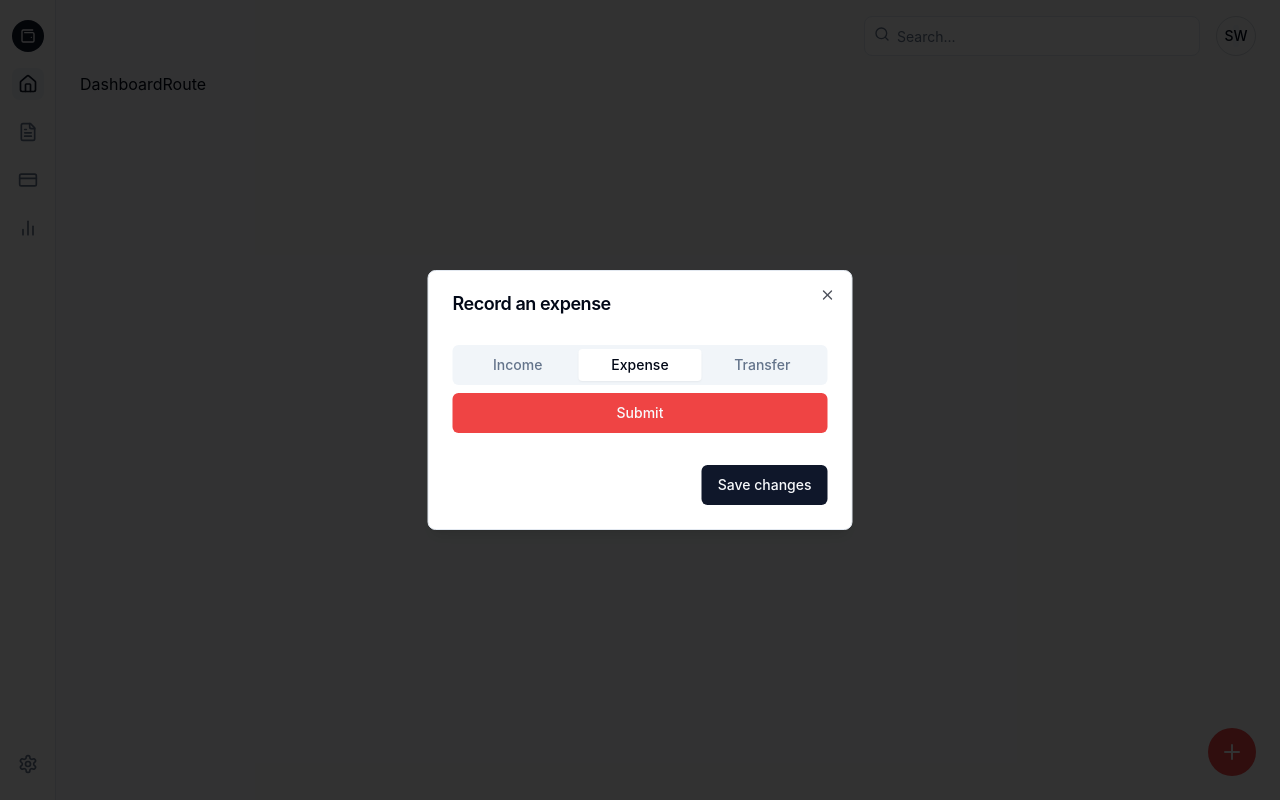
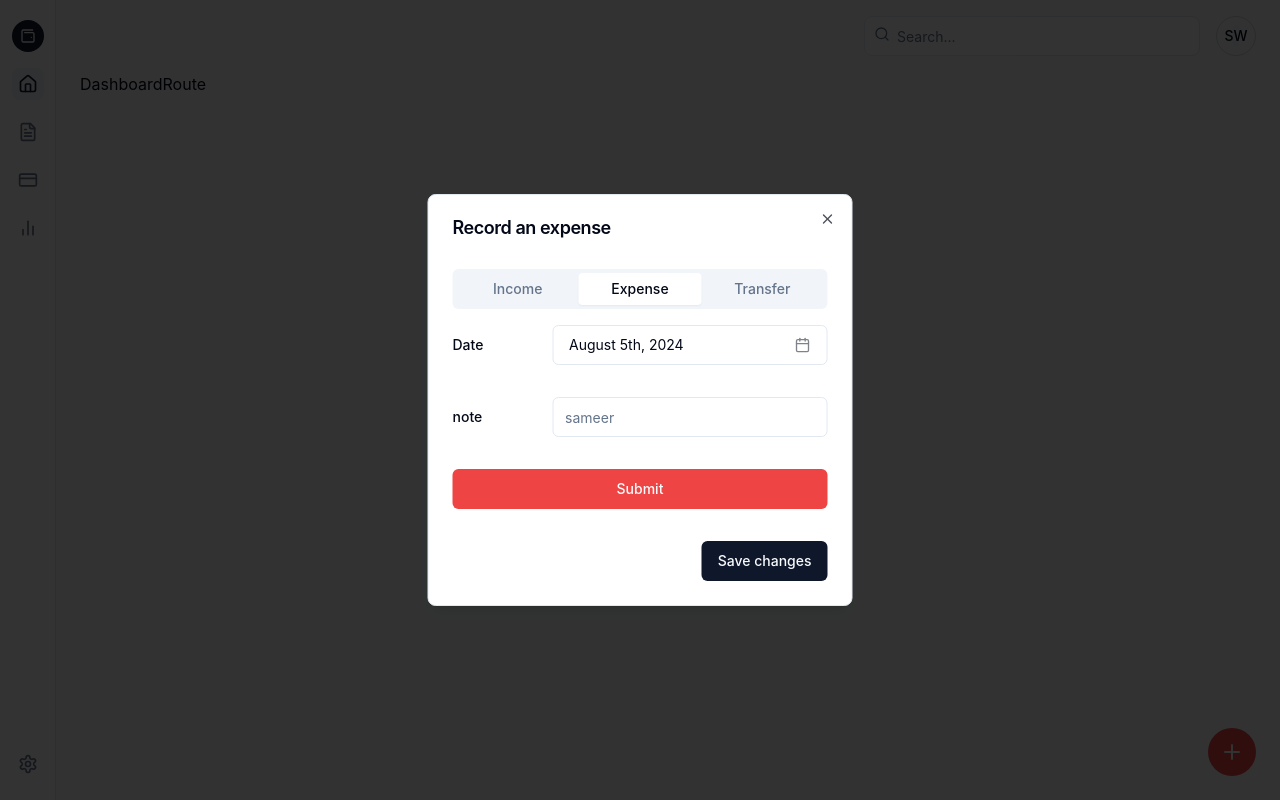
Before and after one commit to wsameer/budget-tracker, a React (Vite) app: page /app in a window 1280 px wide. Both pictures are taken after a click on the button 1232 px from the left and 752 px from the top of the page. Built offline with nearby package versions, Linux system fonts and the light colour scheme.

Commit message:
integrates datepicker form field

```diff
--- a/src/features/add-transaction/expense-form.tsx
+++ b/src/features/add-transaction/expense-form.tsx
@@ -13,29 +13,37 @@ import {
 } from "@/components/ui/form"
 import { Input } from "@/components/ui/input"
 import { CategoryEnum, AccountEnum } from './types';
-
-
-
+import { DateSelector } from './forms-fields/date-selector';
 
 const formSchema = z.object({
-  date: z.date({
+  transactionDate: z.date({
     required_error: "A date is required"
   }),
-  amount: z.number({
-    required_error: "Amount is required",
-    invalid_type_error: "Amount must be a number",
-  }).nonnegative(),
-  category: z.nullable(CategoryEnum),
-  account: AccountEnum,
-  note: z.optional(z.string().max(100)),
+  note: z.optional(
+    z.string().max(128, { message: "note can be of max 128 characters" })
+  ),
 })
+
+// const formSchema = z.object({
+//   date: z.date({
+//     required_error: "A date is required"
+//   }),
+//   amount: z.number({
+//     required_error: "Amount is required",
+//     invalid_type_error: "Amount must be a number",
+//   }).nonnegative(),
+//   category: z.nullable(CategoryEnum),
+//   account: AccountEnum,
+//   note: z.optional(z.string().max(100)),
+// })
 
 export const ExpenseForm = () => {
   const form = useForm<z.infer<typeof formSchema>>({
     resolver: zodResolver(formSchema),
     defaultValues: {
-      amount: 0
-    }
+      transactionDate: new Date(),
+      note: "",
+    },
   })
 
   function onSubmit(values: z.infer<typeof formSchema>) {
@@ -47,19 +55,37 @@ export const ExpenseForm = () => {
   return (
     <Form {...form}>
       <form onSubmit={form.handleSubmit(onSubmit)} className="space-y-8">
-        {/* <FormField
+        <FormField
           control={form.control}
-          name="category"
+          name="transactionDate"
           render={({ field }) => (
-            <FormItem className="flex items-center mt-4 space-y-0 space-x-2">
-              <FormLabel htmlFor="category" className="w-1/4">Category</FormLabel>
-              <FormControl className="m-0">
-                <Input className="w-3/4" placeholder="food" {...field} />
-              </FormControl>
+            <FormItem>
+              <div className="flex items-center mt-4 space-y-0 space-x-2">
+                <FormLabel htmlFor="transactionDate" className="w-1/4">Date</FormLabel>
+                <DateSelector
+                  selected={field.value}
+                  onSelect={(value: Date) => field.onChange(value)}
+                />
+              </div>
               <FormMessage />
             </FormItem>
           )}
-        /> */}
+        />
+        <FormField
+          control={form.control}
+          name="note"
+          render={({ field }) => (
+            <FormItem>
+              <div className="flex items-center mt-4 space-y-0 space-x-2">
+                <FormLabel htmlFor="note" className="w-1/4">note</FormLabel>
+                <FormControl className="m-0">
+                  <Input className="w-3/4" placeholder="sameer" {...field} />
+                </FormControl>
+              </div>
+              <FormMessage />
+            </FormItem>
+          )}
+        />
         <Button className='w-full' variant="destructive" type="submit">Submit</Button>
       </form>
     </Form>
--- /dev/null
+++ b/src/features/add-transaction/forms-fields/date-selector.tsx
@@ -0,0 +1,55 @@
+import React from 'react'
+import { Popover, PopoverContent, PopoverTrigger } from '@/components/ui/popover';
+import { cn } from '@/utils/cn';
+import { format } from "date-fns"
+import { CalendarIcon } from 'lucide-react';
+import { Calendar } from '@/components/ui/calendar';
+import { FormControl } from '@/components/ui/form';
+import { Button } from '@/components/ui/button';
+
+type DateSelectorProps = {
+  selected: Date | undefined;
+  onSelect: (selected: Date) => void | undefined;
+}
+
+export const DateSelector = ({ selected, onSelect }: DateSelectorProps) => {
+  const [isPopoverOpen, setIsPopoverOpen] = React.useState(false)
+
+  const handleOnSelect = (date: Date | undefined) => {
+    if (!date) return;
+    onSelect(date)
+    setIsPopoverOpen(false)
+  }
+
+  return (
+    <Popover open={isPopoverOpen} onOpenChange={setIsPopoverOpen}>
+      <PopoverTrigger asChild>
+        <FormControl>
+          <Button
+            variant={"outline"}
+            className={cn(
+              "w-3/4 text-left font-normal",
+              !selected && "text-muted-foreground"
+            )}
+          >
+            {selected ? (
+              format(selected, "PPP")
+            ) : (
+              <span>Pick a date</span>
+            )}
+            <CalendarIcon className="ml-auto h-4 w-4 opacity-50" />
+          </Button>
+        </FormControl>
+      </PopoverTrigger>
+      <PopoverContent className="w-auto p-0" align="start">
+        <Calendar
+          mode="single"
+          selected={selected}
+          onSelect={handleOnSelect}
+          initialFocus
+          required
+        />
+      </PopoverContent>
+    </Popover>
+  )
+}
```
